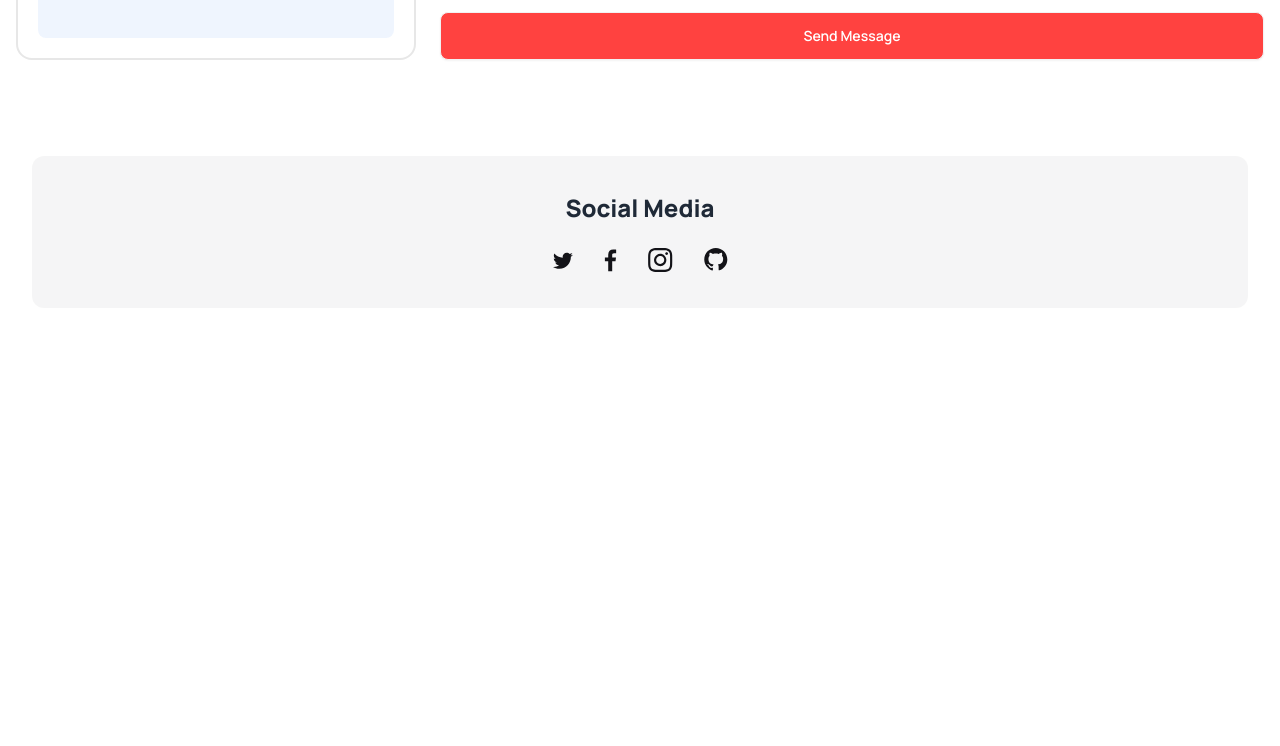
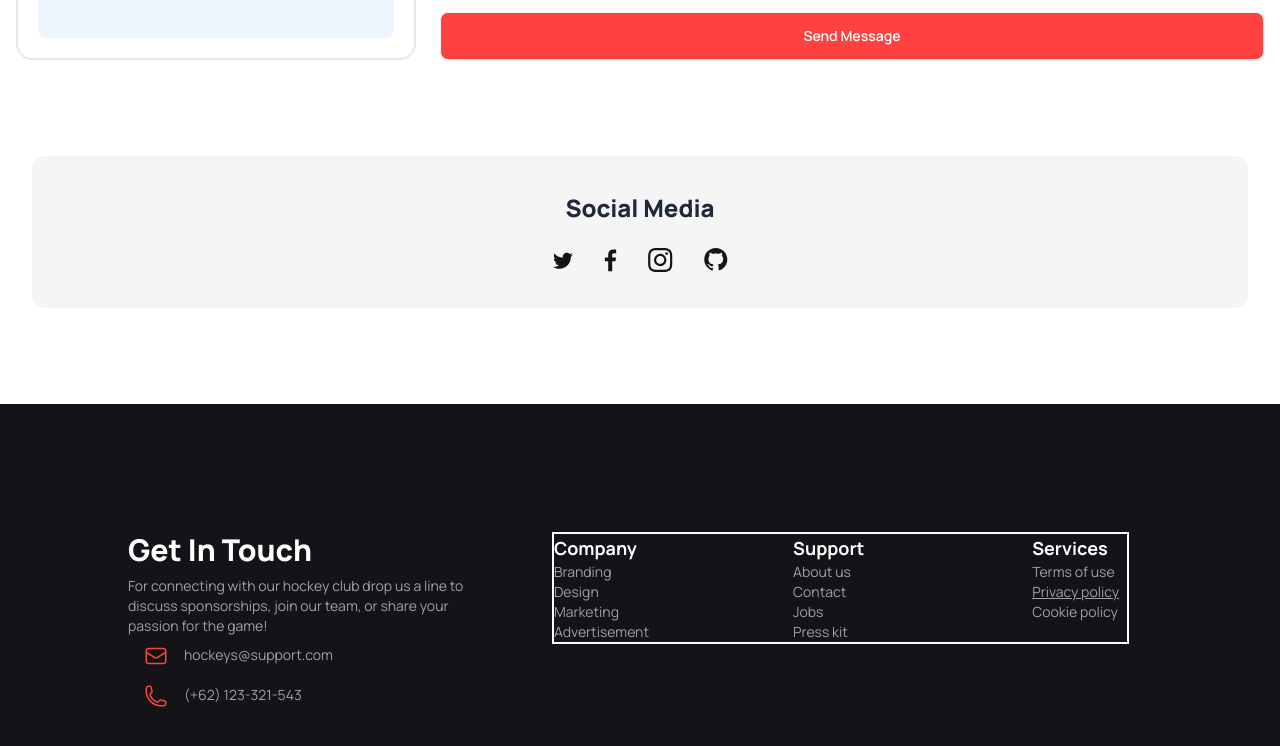
Before and after one commit to Arafat1652/hocky-b9a3-repo, a plain HTML site: page index.html in a window 1280 px wide. Shown: the part 5188-5934 px from the top of the page. Before the commit the page ends 5592 px from the top, so only its background shows below. Drawn offline with nearby package versions, Linux system fonts and the light colour scheme.

Commit message:
footer section

```diff
--- a/index.html
+++ b/index.html
@@ -433,7 +433,7 @@
 
         <section class="container px-4 mx-auto my-2 lg:my-24">
           <h2 class="text-4xl font-extrabold text-center">Get In Touch</h2>
-          <p class="text-font-ash text-center mt-4 mx-auto mb-20 lg:w-[607px]">for connecting with our hockey club drop us a line to discuss sponsorships, join our team, or share your passion for the game!</p>
+          <p class="text-font-ash text-center mt-4 mx-auto mb-20 lg:w-[607px]">For connecting with our hockey club drop us a line to discuss sponsorships, join our team, or share your passion for the game!</p>
           <div>
             <div class="grid grid-cols-1 lg:grid-cols-3 mt-12 gap-6">
               <div class="grid grid-cols-1 gap-6 w-full border-2 border-[#1313181A] rounded-2xl p-5">
@@ -492,10 +492,41 @@
           </div>
         </section>
     </main>
-
-    <footer>
-
-    </footer>
+<!-- footer section -->
+<footer class="footer lg:p-32 bg-[#131318] text-base-content">
+  <div>
+    <h2 class="text-3xl text-white font-extrabold">Get In Touch</h2>
+    <p class="text-[#FFFFFF99] lg:w-[340px]">For connecting with our hockey club drop us a line to discuss sponsorships, join our team, or share your passion for the game!</p>
+    <p class="text-[#FFFFFF99]"><svg xmlns="http://www.w3.org/2000/svg" width="24" height="24" viewBox="0 0 24 24" fill="none" class="inline mx-4">
+      <path d="M21.75 6.75V17.25C21.75 17.8467 21.5129 18.419 21.091 18.841C20.669 19.2629 20.0967 19.5 19.5 19.5H4.5C3.90326 19.5 3.33097 19.2629 2.90901 18.841C2.48705 18.419 2.25 17.8467 2.25 17.25V6.75M21.75 6.75C21.75 6.15326 21.5129 5.58097 21.091 5.15901C20.669 4.73705 20.0967 4.5 19.5 4.5H4.5C3.90326 4.5 3.33097 4.73705 2.90901 5.15901C2.48705 5.58097 2.25 6.15326 2.25 6.75M21.75 6.75V6.993C21.75 7.37715 21.6517 7.75491 21.4644 8.0903C21.2771 8.42569 21.0071 8.70754 20.68 8.909L13.18 13.524C12.8252 13.7425 12.4167 13.8582 12 13.8582C11.5833 13.8582 11.1748 13.7425 10.82 13.524L3.32 8.91C2.99292 8.70854 2.72287 8.42669 2.53557 8.0913C2.34827 7.75591 2.24996 7.37815 2.25 6.994V6.75" stroke="#FF4240" stroke-width="1.5" stroke-linecap="round" stroke-linejoin="round"/>
+      </svg>hockeys@support.com</p>
+    <p class="text-[#FFFFFF99]"><svg xmlns="http://www.w3.org/2000/svg" width="24" height="24" viewBox="0 0 24 24" fill="none" class="inline mx-4 my-2">
+      <path d="M2.25 6.75C2.25 15.034 8.966 21.75 17.25 21.75H19.5C20.0967 21.75 20.669 21.5129 21.091 21.091C21.5129 20.669 21.75 20.0967 21.75 19.5V18.128C21.75 17.612 21.399 17.162 20.898 17.037L16.475 15.931C16.035 15.821 15.573 15.986 15.302 16.348L14.332 17.641C14.05 18.017 13.563 18.183 13.122 18.021C11.4849 17.4191 9.99815 16.4686 8.76478 15.2352C7.53141 14.0018 6.58087 12.5151 5.979 10.878C5.817 10.437 5.983 9.95 6.359 9.668L7.652 8.698C8.015 8.427 8.179 7.964 8.069 7.525L6.963 3.102C6.90214 2.85869 6.76172 2.6427 6.56405 2.48834C6.36638 2.33397 6.1228 2.25008 5.872 2.25H4.5C3.90326 2.25 3.33097 2.48705 2.90901 2.90901C2.48705 3.33097 2.25 3.90326 2.25 4.5V6.75Z" stroke="#FF4240" stroke-width="1.5" stroke-linecap="round" stroke-linejoin="round"/>
+    </svg>(+62) 123-321-543</p>
+  </div>
+ <div class="grid grid-cols-2 mx-auto lg:grid-cols-3 gap-10 lg:gap-36 border-2 border-white">
+  <div class="grid grid-cols-1">
+    <header class=" text-white text-lg font-bold">Company</header>
+    <a class="link link-hover text-[#FFFFFF99]">Branding</a>
+    <a class="link link-hover text-[#FFFFFF99]">Design</a>
+    <a class="link link-hover text-[#FFFFFF99]">Marketing</a>
+    <a class="link link-hover text-[#FFFFFF99]">Advertisement</a>
+  </div>
+  <div class="grid grid-cols-1">
+    <header class="text-white text-lg font-bold">Support</header>
+    <a class="link link-hover text-[#FFFFFF99]">About us</a>
+    <a class="link link-hover text-[#FFFFFF99]">Contact</a>
+    <a class="link link-hover text-[#FFFFFF99]">Jobs</a>
+    <a class="link link-hover text-[#FFFFFF99]">Press kit</a>
+  </div>
+  <div class="grid grid-cols-1">
+    <header class="text-white text-lg font-bold">Services</header>
+    <a class="link link-hover text-[#FFFFFF99]">Terms of use</a>
+    <a class="link link-hove text-[#FFFFFF99]">Privacy policy</a>
+    <a class="link link-hover text-[#FFFFFF99]">Cookie policy</a>
+  </div>
+</div>
+</footer>
 
   </body>
 </html>
```
